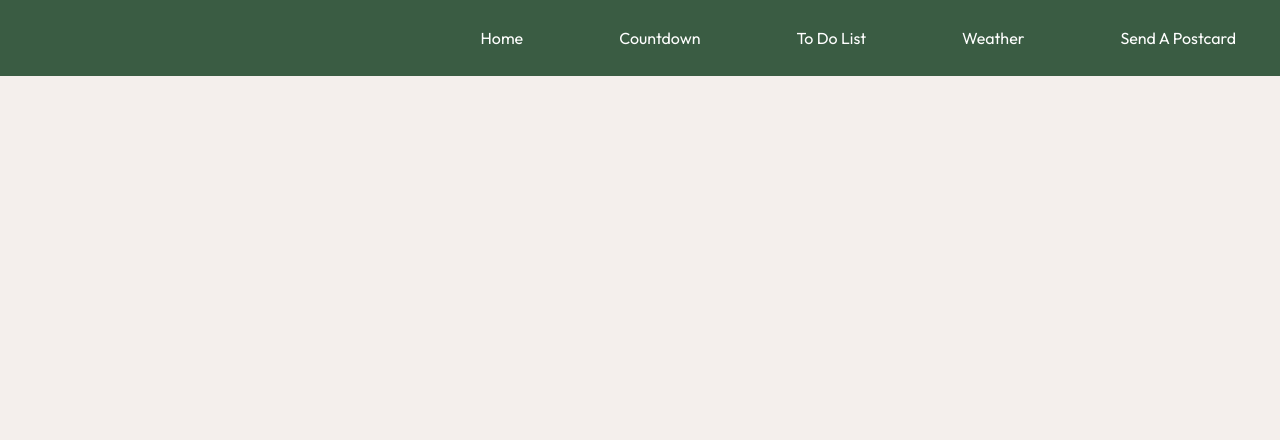
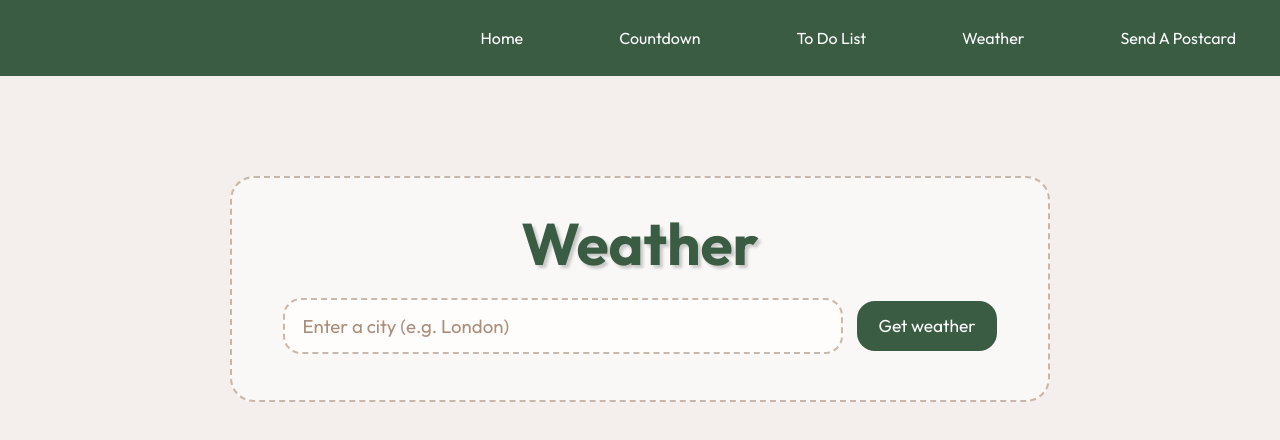
Before and after one commit to On-KeiShe/travel-app, a React (Vite) app: page /weather in a window 1280 px wide. Shown: the top 440 px of the page. Built offline with nearby package versions, Linux system fonts and the light colour scheme.

Commit message:
Added changes to Weather component

```diff
--- a/src/App.css
+++ b/src/App.css
@@ -278,3 +278,103 @@ body {
   color: #aa8d7a;
   text-decoration: underline;
 }
+
+.weather-container {
+  max-width: 760px;
+  margin: 100px auto 0 auto;
+  padding: 28px;
+
+  background-color: rgba(255, 255, 255, 0.55);
+  border-radius: 24px;
+  border: 2px dashed #aa8d7a9f;
+
+  text-align: center;
+}
+
+.weather-title {
+  font-size: 44pt;
+  color: #3a5c43;
+  margin-bottom: 18px;
+  text-shadow: 3px 3px 3px rgb(200, 200, 200);
+}
+
+.weather-form {
+  display: flex;
+  justify-content: center;
+  align-items: center;
+  gap: 14px;
+  flex-wrap: wrap;
+
+  margin-top: 18px;
+  margin-bottom: 18px;
+}
+
+.weather-input {
+  width: min(520px, 100%);
+  padding: 14px 18px;
+
+  border-radius: 18px;
+  border: 2px dashed #aa8d7a9f;
+  background-color: rgba(255, 255, 255, 0.7);
+
+  font-size: 14pt;
+  font-family: inherit;
+  color: #3a5c43;
+
+  outline: none;
+}
+
+.weather-input::placeholder {
+  color: #aa8d7a;
+}
+
+.weather-button {
+  padding: 14px 22px;
+  border-radius: 18px;
+  border: none;
+
+  background-color: #3a5c43;
+  color: white;
+  font-size: 13pt;
+  cursor: pointer;
+  font-family: inherit;
+}
+
+.weather-button:hover {
+  background-color: white;
+  color: #aa8d7a;
+  text-decoration: underline;
+}
+
+.weather-message {
+  margin-top: 12px;
+  color: #aa8d7a;
+  font-size: 14pt;
+}
+
+.weather-card {
+  margin-top: 18px;
+  padding: 20px;
+  border-radius: 22px;
+
+  background-color: rgba(255, 255, 255, 0.65);
+  border: 2px dashed #aa8d7a9f;
+}
+
+.weather-location {
+  color: #3a5c43;
+  font-size: 22pt;
+  margin-bottom: 10px;
+}
+
+.weather-row {
+  font-size: 14pt;
+  color: #3a5c43;
+  margin-top: 8px;
+}
+
+.weather-value {
+  color: #aa8d7a;
+  background-color: rgba(255, 255, 255, 0.6);
+  padding: 4px 10px;
+}
--- /dev/null
+++ b/src/WeatherApi.jsx
@@ -0,0 +1,37 @@
+function fetchCityCoordinates(city) {
+  return fetch(
+    `https://geocoding-api.open-meteo.com/v1/search?name=${encodeURIComponent(
+      city
+    )}&count=1`
+  )
+    .then((response) => response.json())
+    .then((data) => {
+      if (!data.results || data.results.length === 0) {
+        return null;
+      }
+
+      const place = data.results[0];
+
+      return {
+        name: place.name,
+        country: place.country,
+        latitude: place.latitude,
+        longitude: place.longitude,
+      };
+    });
+}
+
+function fetchCurrentWeather(latitude, longitude) {
+  return fetch(
+    `https://api.open-meteo.com/v1/forecast?latitude=${latitude}&longitude=${longitude}&current_weather=true`
+  )
+    .then((response) => response.json())
+    .then((data) => {
+      return {
+        temperature: data.current_weather?.temperature,
+        windspeed: data.current_weather?.windspeed,
+      };
+    });
+}
+
+export { fetchCityCoordinates, fetchCurrentWeather };
--- a/src/components/Weather.jsx
+++ b/src/components/Weather.jsx
@@ -1,5 +1,70 @@
+import { useState } from "react";
+import { fetchCityCoordinates, fetchCurrentWeather } from "../WeatherApi.jsx";
+
 function Weather() {
-  return <></>;
+  const [city, setCity] = useState("");
+  const [result, setResult] = useState(null);
+  const [message, setMessage] = useState("");
+
+  function handleSubmit(event) {
+    event.preventDefault();
+    setMessage("");
+    setResult(null);
+
+    if (city.trim() === "") {
+      setMessage("Please type a city name 🙂");
+      return;
+    }
+
+    fetchCityCoordinates(city).then((place) => {
+      if (!place) {
+        setMessage("City not found. Try another name 🙂");
+        return;
+      }
+
+      fetchCurrentWeather(place.latitude, place.longitude).then((weather) => {
+        setResult({
+          location: `${place.name}, ${place.country}`,
+          temperature: weather.temperature,
+          windspeed: weather.windspeed,
+        });
+      });
+    });
+  }
+
+  return (
+    <div className="weather-container">
+      <h2 className="weather-title">Weather</h2>
+
+      <form className="weather-form" onSubmit={handleSubmit}>
+        <input
+          className="weather-input"
+          value={city}
+          onChange={(event) => setCity(event.target.value)}
+          placeholder="Enter a city (e.g. London)"
+        />
+        <button className="weather-button" type="submit">
+          Get weather
+        </button>
+      </form>
+
+      {message && <p className="weather-message">{message}</p>}
+
+      {result && (
+        <div className="weather-card">
+          <h3 className="weather-location">{result.location}</h3>
+
+          <p className="weather-row">
+            Temperature: <span className="weather-value">{result.temperature}°C</span>
+          </p>
+
+          <p className="weather-row">
+            Wind: <span className="weather-value">{result.windspeed} km/h</span>
+          </p>
+        </div>
+      )}
+    </div>
+  );
 }
 
 export default Weather;
```
